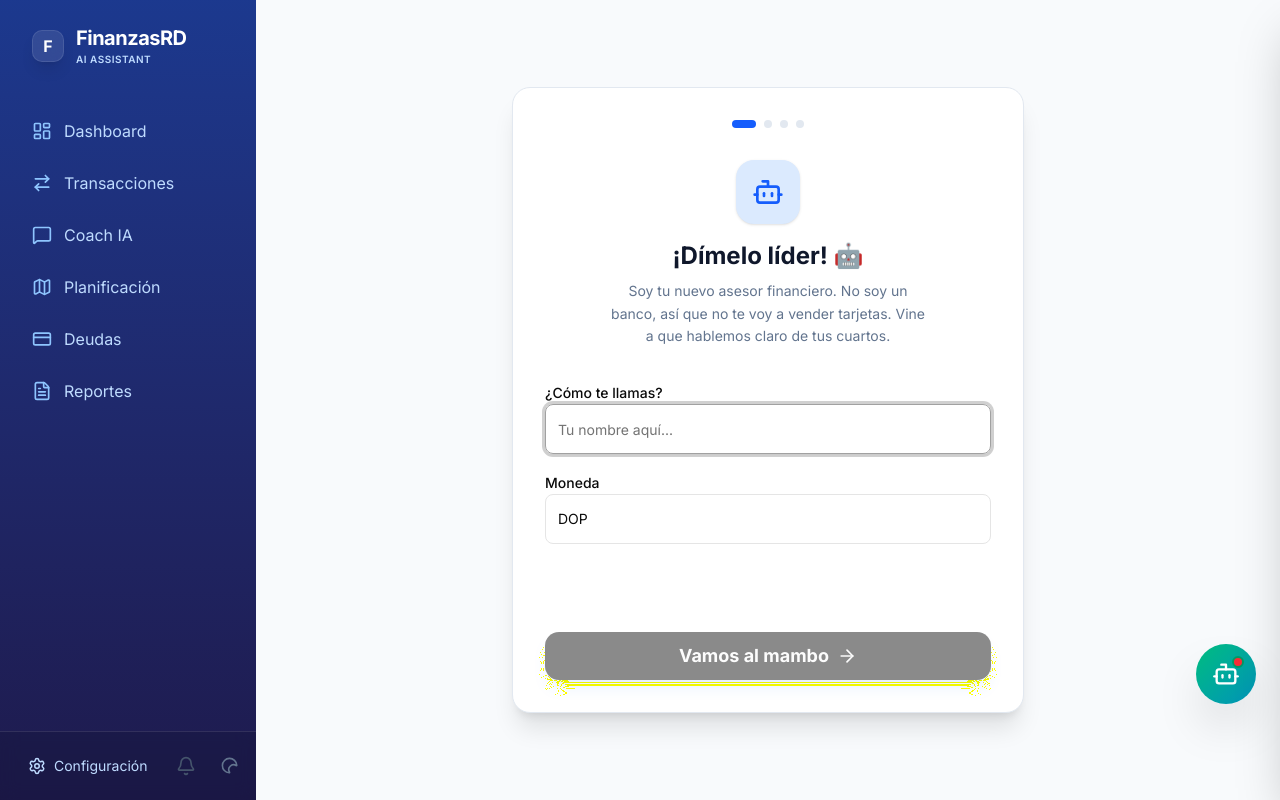
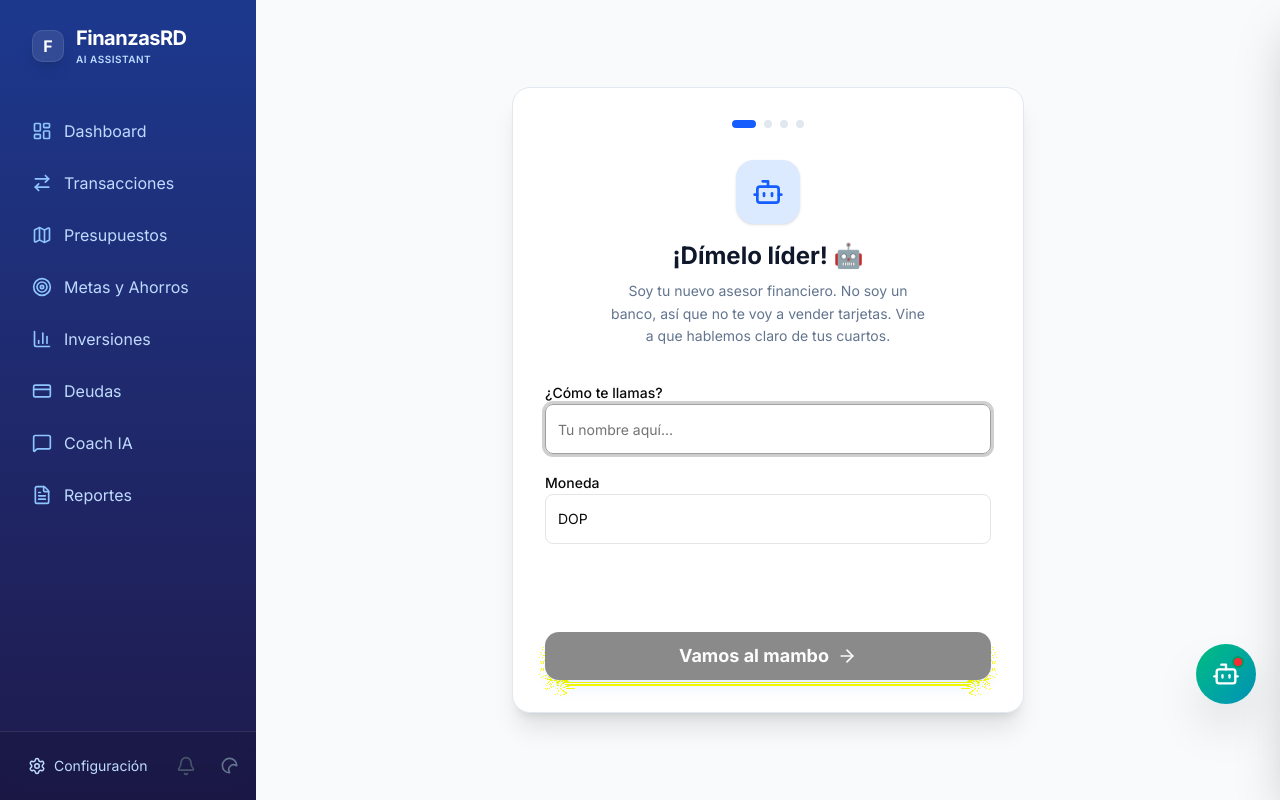
Before and after one commit to JohnJean10/FinanzasRDAI, a Next.js app: page /onboarding in a window 1280 px wide. Built offline with nearby package versions, Linux system fonts and the light colour scheme.

Commit message:
feat: reorganize planning into separate pages (savings, investments, budgets)

```diff
--- /dev/null
+++ b/app/investments/page.tsx
@@ -0,0 +1,22 @@
+import { InvestmentGuide } from "@/components/features/education/InvestmentGuide";
+import { TrendingUp, BarChart3 } from "lucide-react";
+
+export default function InvestmentsPage() {
+    return (
+        <div className="p-6 md:p-8 space-y-8">
+            {/* Header */}
+            <div className="flex items-center gap-3">
+                <div className="w-12 h-12 bg-gradient-to-br from-amber-500 to-orange-600 rounded-2xl flex items-center justify-center shadow-lg">
+                    <BarChart3 className="text-white" size={24} />
+                </div>
+                <div>
+                    <h1 className="text-2xl font-bold text-slate-900 dark:text-white">Inversiones</h1>
+                    <p className="text-slate-500 dark:text-slate-400 text-sm">Guía práctica para invertir en República Dominicana</p>
+                </div>
+            </div>
+
+            {/* Investment Guide */}
+            <InvestmentGuide />
+        </div>
+    );
+}
--- a/app/planning/page.tsx
+++ b/app/planning/page.tsx
@@ -1,31 +1,9 @@
-import { EmergencyFund } from "@/components/features/education/EmergencyFund";
-import { InvestmentGuide } from "@/components/features/education/InvestmentGuide";
-import { GoalsContainer } from "@/components/features/planning/GoalsContainer";
 import BudgetManager from "@/components/features/planning/BudgetManager";
 
 export default function PlanningPage() {
     return (
-        <div className="p-6 md:p-8 space-y-8">
-            {/* Header */}
-            <div>
-                <h1 className="text-2xl font-bold text-slate-900 dark:text-white">Planificación Financiera</h1>
-                <p className="text-slate-500 dark:text-slate-400 text-sm">Tus metas, presupuestos y estrategia a largo plazo</p>
-            </div>
-
-            {/* Advanced Emergency Fund Analysis */}
-            <EmergencyFund />
-
-            {/* Budget Manager - Full Width */}
+        <div className="p-2 md:p-4">
             <BudgetManager />
-
-            {/* Goals Section */}
-            <GoalsContainer />
-
-            {/* Educational Investment Section */}
-            <div className="pt-8 border-t border-slate-200 dark:border-slate-800">
-                <h2 className="text-xl font-bold text-slate-800 dark:text-white mb-4">Guía de Inversión en RD</h2>
-                <InvestmentGuide />
-            </div>
         </div>
     );
 }
--- /dev/null
+++ b/app/savings/page.tsx
@@ -0,0 +1,32 @@
+import { EmergencyFund } from "@/components/features/education/EmergencyFund";
+import { GoalsContainer } from "@/components/features/planning/GoalsContainer";
+import { Target, TrendingUp } from "lucide-react";
+
+export default function SavingsPage() {
+    return (
+        <div className="p-6 md:p-8 space-y-8">
+            {/* Header */}
+            <div className="flex items-center gap-3">
+                <div className="w-12 h-12 bg-gradient-to-br from-emerald-500 to-teal-600 rounded-2xl flex items-center justify-center shadow-lg">
+                    <Target className="text-white" size={24} />
+                </div>
+                <div>
+                    <h1 className="text-2xl font-bold text-slate-900 dark:text-white">Metas y Ahorros</h1>
+                    <p className="text-slate-500 dark:text-slate-400 text-sm">Tu fondo de emergencia y objetivos financieros</p>
+                </div>
+            </div>
+
+            {/* Emergency Fund Calculator */}
+            <EmergencyFund />
+
+            {/* Savings Goals */}
+            <div className="bg-white dark:bg-slate-900 rounded-2xl p-6 shadow-sm border border-slate-200 dark:border-slate-800">
+                <div className="flex items-center gap-2 mb-6">
+                    <TrendingUp className="text-emerald-500" size={20} />
+                    <h2 className="text-lg font-bold text-slate-800 dark:text-white">Metas de Ahorro</h2>
+                </div>
+                <GoalsContainer />
+            </div>
+        </div>
+    );
+}
--- a/components/ui/sidebar.tsx
+++ b/components/ui/sidebar.tsx
@@ -10,7 +10,9 @@ import {
     FileText,
     Settings,
     Menu,
-    ArrowRightLeft
+    ArrowRightLeft,
+    Target,
+    BarChart3
 } from "lucide-react";
 import { useState } from "react";
 import { cn } from "@/lib/utils";
@@ -20,9 +22,11 @@ import { AlertNotificationCenter } from "@/components/features/planning/AlertSys
 const MENU_ITEMS = [
     { name: "Dashboard", href: "/dashboard", icon: LayoutDashboard },
     { name: "Transacciones", href: "/transactions", icon: ArrowRightLeft },
+    { name: "Presupuestos", href: "/planning", icon: Map },
+    { name: "Metas y Ahorros", href: "/savings", icon: Target },
+    { name: "Inversiones", href: "/investments", icon: BarChart3 },
+    { name: "Deudas", href: "/debts", icon: CreditCard },
     { name: "Coach IA", href: "/coach", icon: MessageSquare },
-    { name: "Planificación", href: "/planning", icon: Map },
-    { name: "Deudas", href: "/debts", icon: CreditCard },
     { name: "Reportes", href: "/reports", icon: FileText },
 ];
 
```
